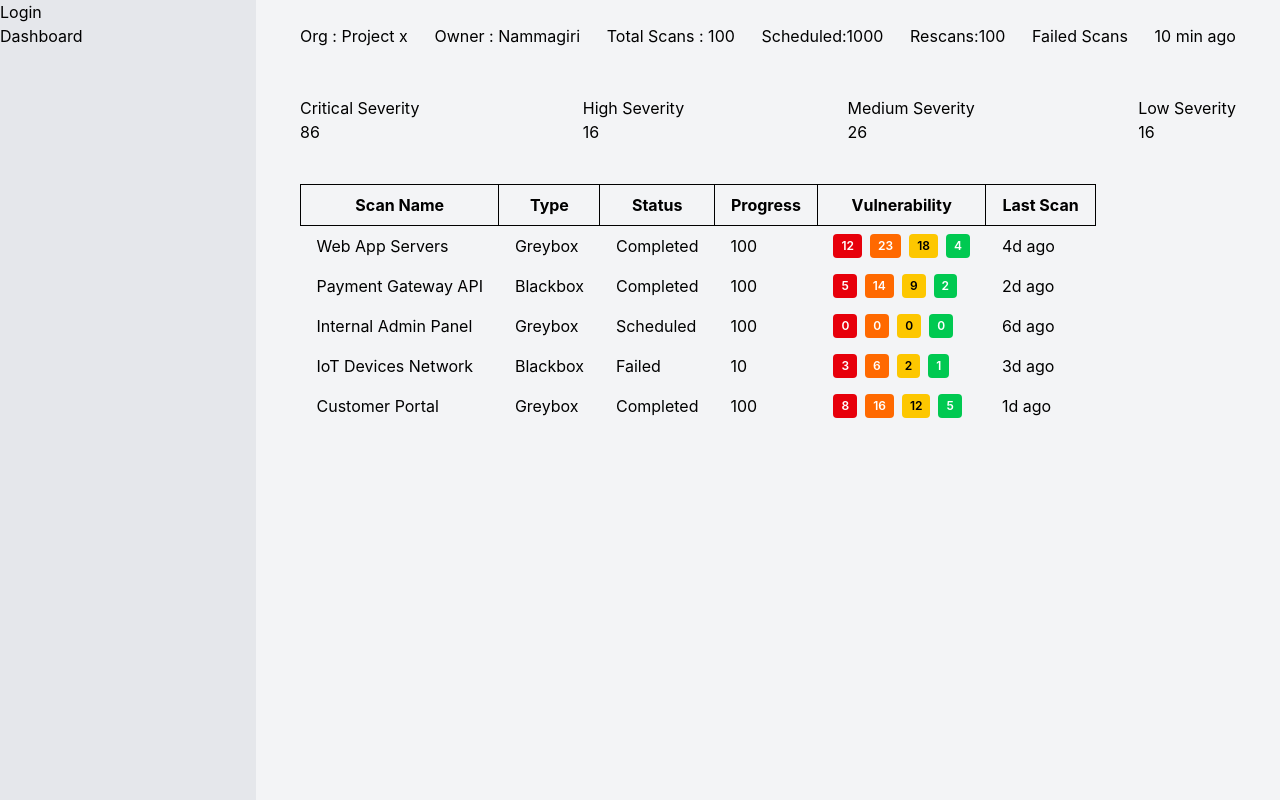
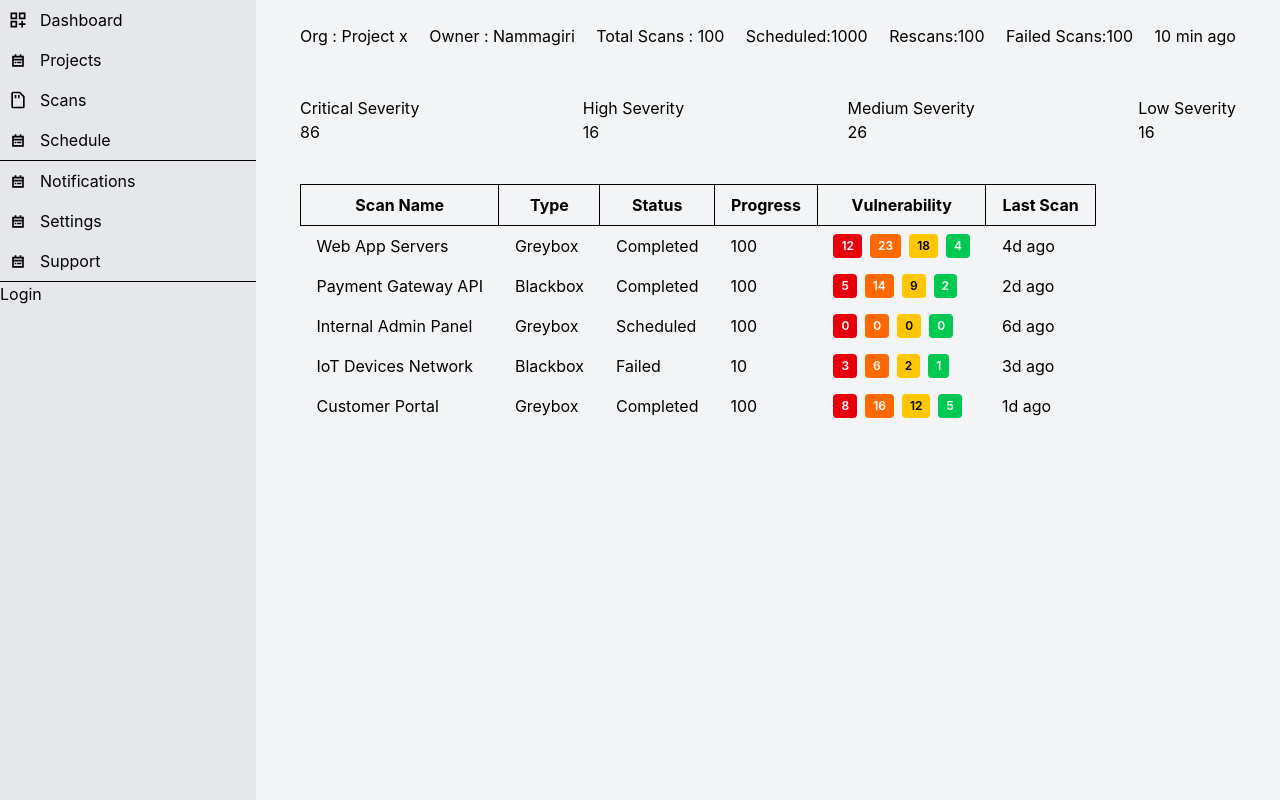
Before and after one commit to AnuragEnnippissery/fenrir-ops, a React (Vite) app: page /dashboard in a window 1280 px wide. Built offline with nearby package versions, Linux system fonts and the light colour scheme.

Commit message:
added contents in sidebar and created scan jsx file

```diff
--- a/package.json
+++ b/package.json
@@ -14,6 +14,7 @@
     "@tailwindcss/vite": "^4.2.1",
     "react": "^19.2.0",
     "react-dom": "^19.2.0",
+    "react-icons": "^5.6.0",
     "react-router-dom": "^7.13.1"
   },
   "devDependencies": {
--- a/src/components/dashboard/Header.jsx
+++ b/src/components/dashboard/Header.jsx
@@ -1,4 +1,6 @@
-
+import { MdOutlineDashboardCustomize } from "react-icons/md";
+import { GrFormSchedule } from "react-icons/gr";
+import { BiMemoryCard } from "react-icons/bi";
 import { Link} from "react-router-dom";
 function Header(){
     return(
@@ -8,14 +10,74 @@ function Header(){
                 <section>
                     <nav>
                         <ul>
+
+                           <li>
+                            <Link
+                                to="/dashboard"
+                                className="flex items-center gap-3 p-2 hover:bg-green-200  hover:text-green-700 rounded-md"
+                            >
+                                <MdOutlineDashboardCustomize className="text-xl" />
+                                <span>Dashboard</span>
+                            </Link>
+                            </li>
+                            <li>
+                                <Link to =""
+                                 className="flex items-center gap-3 p-2 hover:bg-green-200  hover:text-green-700 rounded-md"
+                            >
+                                <GrFormSchedule className="text-xl" />
+                                <span>Projects</span>
+                                </Link>
+                            </li>
+                            <li>
+                                <Link to ="/dashboard/scan"
+                                 className="flex items-center gap-3 p-2 hover:bg-green-200  hover:text-green-700 rounded-md"
+                            >
+                                <BiMemoryCard className="text-xl" />
+                                    <span>Scans</span>
+                                </Link>
+                            </li>
+                            <li>
+                                <Link to =""
+                                 className="flex items-center gap-3 p-2 hover:bg-green-200  hover:text-green-700 rounded-md"
+                            >
+                                <GrFormSchedule className="text-xl" />
+
+                                    <span>Schedule</span>
+                                </Link>
+                            </li>
+                        </ul>
+                        <hr></hr>
+                        <ul>
+                            <li>
+                                <Link to =""
+                                 className="flex items-center gap-3 p-2 hover:bg-green-200  hover:text-green-700 rounded-md"
+                            >
+                                <GrFormSchedule className="text-xl" />
+                                    <span>Notifications</span>
+                                </Link>
+                            </li>
+                            <li>
+                               <Link to =""
+                                 className="flex items-center gap-3 p-2 hover:bg-green-200  hover:text-green-700 rounded-md"
+                            >
+                                <GrFormSchedule className="text-xl" />
+                                    <span>Settings</span>
+                                </Link>
+                            </li>
+                            <li>
+                                <Link to =""
+                                 className="flex items-center gap-3 p-2 hover:bg-green-200  hover:text-green-700 rounded-md"
+                            >
+                                <GrFormSchedule className="text-xl" />
+                                    <span>Support</span>
+                                </Link>
+                            </li>
+                        </ul>
+                        <hr></hr>
+                        <ul className="mb-0">
                             <li>
                                 <Link to ="/Login">
                                 <span>Login</span>
-                                </Link>
-                            </li>
-                            <li>
-                                <Link to ="/Dashboard">
-                                    <span>Dashboard</span>
                                 </Link>
                             </li>
                         </ul>
--- /dev/null
+++ b/src/components/dashboard/Scan.jsx
@@ -0,0 +1,12 @@
+function Scan(){
+    return(
+        <>
+            <main>
+                <section>
+                    <p>Scan</p>
+                </section>
+            </main>
+        </>
+    )
+}
+export default Scan;
--- a/src/components/dashboard/dashboard.jsx
+++ b/src/components/dashboard/dashboard.jsx
@@ -20,7 +20,7 @@ function Dashboard(){
                         <p>Total Scans : 100</p>
                         <p>Scheduled:1000</p>
                         <p>Rescans:100</p>
-                        <p>Failed Scans</p>
+                        <p>Failed Scans:100</p>
                         <p>10 min ago</p>
 
                     </div>
```
Also changed, not shown: src/main.jsx (+5 -4 lines), 1 other file (tests, documents, lock files or other folders).
